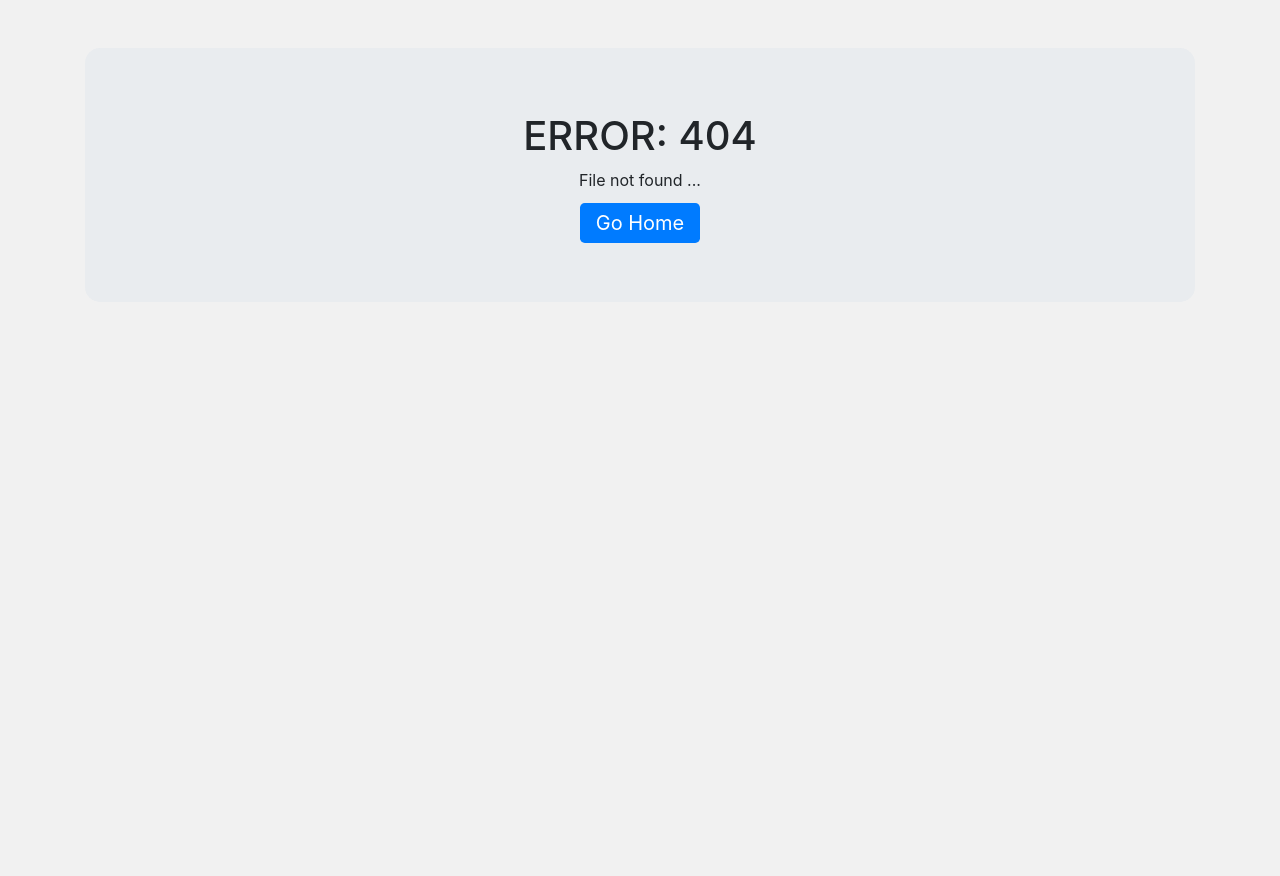
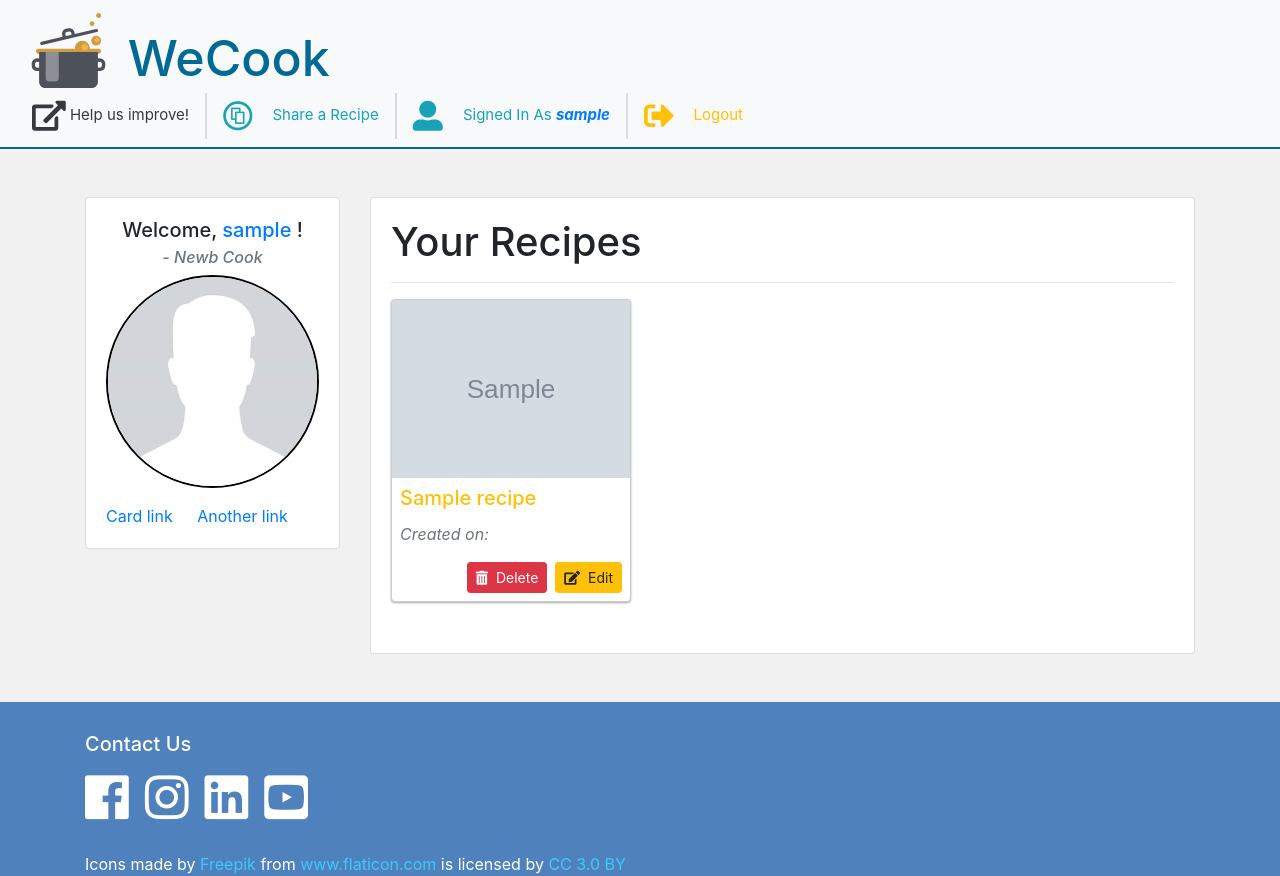
Before and after one commit to andyxor1/wecook, a Node server app: page /account/600000000000000000000001 in a window 1280 px wide. Before the commit the page ends 243 px from the top, so only its background shows below. Run offline with Node 20, Linux system fonts and the light colour scheme; a user stored in the database is signed in; tables that the repository leaves empty hold one stand-in row (values such as "Sample post"); grey boxes marked "Sample" are stand-in pictures; some libraries are stand-ins or nearby versions.

Commit message:
recipe_details done; working on delete routes

```diff
--- a/public/js/script.js
+++ b/public/js/script.js
@@ -21,6 +21,10 @@
 
 $(document).ready(function() {
   let userexistsOpened = false;
+
+  $(function () {
+    $('[data-toggle="tooltip"]').tooltip()
+  })
 
   $("#signupUsername").on("change", function() {
     console.log("cajsdlkfjasdlkfj;asdlkfj");
@@ -137,6 +141,11 @@
   //
   // })
 
+  $("#community_recipes_btn").click(function() {
+    console.log("called here")
+    $("#home_jumbotron" ).toggle("fold");
+  });
+
 
   $('#search_button').on("click", queryHandle);
     // var searchTerms = $("#search_input").val();
@@ -243,9 +252,4 @@
       })
   }
 
-
-
-
-
-
 });
--- a/public/stylesheets/index.css
+++ b/public/stylesheets/index.css
@@ -6,7 +6,50 @@
 html {
   height: 100%;
 }
+.pb-0 {
+  padding-bottom: 0;
+}
 
+/*
+/////////////////////
+// Dashboard Page CSS ////
+/////////////////////
+*/
+.recipe_preview.card {
+  box-shadow: 0 1px 3px rgba(0,0,0,0.12), 0 1px 2px rgba(0,0,0,0.24);
+  transition: all 0.3s cubic-bezier(.25,.8,.25,1);
+}
+.recipe_preview.card:hover {
+  box-shadow: 0 14px 28px rgba(0,0,0,0.25), 10px 10px 10px rgba(0,0,0,0.22);
+}
+
+.recipe_preview img.view_img{
+  border-radius: 5px;
+}
+
+/*
+/////////////////////
+// Account Page CSS ////
+/////////////////////
+*/
+
+.account .profile_pic {
+  border-radius: 50%;
+  border: 2px solid black;
+}
+
+.recipe_account_card {
+  padding-right: 0;
+  margin-bottom: 15px;
+}
+.recipe_account_card .card {
+  border: 1px solid #ccc;
+  box-shadow: 0 1px 3px rgba(0,0,0,0.12), 0 1px 2px rgba(0,0,0,0.24);
+  transition: all 0.3s cubic-bezier(.25,.8,.25,1);
+}
+.recipe_account_card .card:hover {
+  box-shadow: 0 14px 28px rgba(0,0,0,0.25), 0 10px 10px rgba(0,0,0,0.22);
+}
 /*
 /////////////////////
 // Index Page CSS ////
--- a/routes/app_routes.js
+++ b/routes/app_routes.js
@@ -27,6 +27,7 @@
 router.use(function(req, res, next) {
   console.log(req.user);
   res.locals.currentUser = req.user;
+  res.locals.isIndexPage = false;
   next();
 });
 
@@ -101,6 +102,7 @@
 });
 
 
+
 router.get('/reset', function( req, res) {
   res.render("pages/reset");
 });
@@ -118,13 +120,17 @@
 // INDEX ROUTES |
 // ------------------
 router.get('/', function(req, res, next) {
-    res.render('index');
+    res.render('index', {
+      currentUser: req.user,
+      isIndexPage: true,
+    });
 });
 
-router.get('/recipe/new', function ( req, res, next ) {
+router.get('/recipe/new', isLoggedIn, function ( req, res, next ) {
     console.log(recipe_tags);
     res.render('pages/new_recipe', {
       recipe_tags: recipe_tags,
+      currentUser: req.user,
     });
 });
 
@@ -136,8 +142,19 @@
 // ------------------
 // ACCOUNT ROUTES |
 // ------------------
-router.get('/account', function ( req, res, next ) {
-    res.render('pages/account');
+router.get('/account/:id', isLoggedIn, function ( req, res, next ) {
+    User.findById(req.params.id, function(err, user) {
+      if(err) { console.log(err); }
+      console.log(user);
+      Recipe.find({author: user.username}, function(err, recipes) {
+        console.log(recipes)
+        res.render('pages/account_details', {
+          user: user,
+          recipes: recipes,
+          currentUser: req.user
+        });
+      });
+    })
 });
 
 
@@ -160,6 +177,34 @@
 
   });
 });
+
+router.get('/dashboard/community', function ( req, res, next ) {
+
+  Recipe.find(function(err, recipes) {
+    if(err) { console.log(err); }
+    console.log("\n\n\n\n\n\n\n\n\n\n\n\n");
+    console.log(req.user);
+    console.log(req.body);
+    console.log("\n\n\n\n\n\n\n\n\n\n\n\n");
+    res.render('pages/dashboard_community', {
+      recipe_seeds: recipes,
+    });
+
+  });
+});
+router.delete("/recipe/:id", function( req, res) {
+
+  res.send("This is the recipe destory route");
+  // Recipe.findByIdAndRemove(req.params.id, function(err){
+  //   if(err) {
+  //     console.log("called in delete recipe route");
+  //   } else {
+  //     res.redirect("/dashboard")
+  //   }
+  //
+  // });
+});
+
 
 router.get('/recipe/:id', function ( req, res, next ) {
 
--- a/views/includes/nav.ejs
+++ b/views/includes/nav.ejs
@@ -7,22 +7,42 @@
           <span class="h1 title align-bottom">WeCook</span>
         </a>
     </div>
+
       <% if(currentUser) {%>
 
         <ul class="nav justify-content-end float-right">
-
+        <li class="nav-item">
+          <a class="nav-link active text-dark border-right" href="https://goo.gl/forms/Ou9ALwksv7czoxUe2" target="_blank">   <span> <i class="icon fas fa-external-link-alt"></i>  </span> Help us improve!</a>
+        </li>
         <li class="nav-item">
           <a class="nav-link active border-right text-info" href="/recipe/new">   <span> <i class="icon fab fa-creative-commons-share mr-3"></i>  </span> Share a Recipe</a>
         </li>
 
         <li class="nav-item">
-          <a class="nav-link active text-info border-right" href="#">   <span> <i class="icon fas fa-user-alt mr-3"></i> Signed In As <span class="font-italic text-primary font-weight-bold"><%= currentUser.username %></span> </span> </a>
+          <a class="nav-link active text-info border-right" href="/account/<%= currentUser.id %> ">   <span> <i class="icon fas fa-user-alt mr-3"></i> Signed In As <span class="font-italic text-primary font-weight-bold"><%= currentUser.username %></span> </span> </a>
         </li>
         <li class="nav-item">
           <a class="nav-link active text-warning" href="/logout">   <span> <i class="icon fas fa-sign-out-alt mr-3"></i>  </span> Logout</a>
         </li>
 
       </ul>
+    <% } else { %>
+      <% if (!isIndexPage) { %>
+        <ul class="nav justify-content-end float-right">
+          <li class="nav-item">
+            <a class="nav-link active text-dark border-right" href="https://goo.gl/forms/Ou9ALwksv7czoxUe2" target="_blank">   <span> <i class="icon fas fa-external-link-alt"></i>  </span> Help us improve!</a>
+          </li>
+            <li class="nav-item">
+              <a class="nav-link active text-info" href="/">   <span> <i class="icon fas fa-sign-in-alt mr-3"></i>  </span> Login</a>
+            </li>
+        </ul>
+      <% } else { %>
+        <ul class="nav justify-content-end float-right">
+          <li class="nav-item">
+            <a class="nav-link active text-dark" href="https://goo.gl/forms/Ou9ALwksv7czoxUe2" target="_blank">   <span> <i class="icon fas fa-external-link-alt"></i>  </span> Help us improve!</a>
+          </li>
+        </ul>
+      <% } %>
     <% } %>
   </nav>
 </div>
--- /dev/null
+++ b/views/includes/recipe_account_card.ejs
@@ -0,0 +1,19 @@
+<div class="col-sm-4 recipe_account_card">
+  <div class="card mr-3 mb-3">
+    <a href="#" data-toggle="modal" data-target="#recipe_<%= recipe.id %>">
+      <!-- Button trigger modal -->
+      <img class="card-img-top img-fluid" src="<%= recipe.picture %>" alt="<%= recipe.title %>">
+    </a>
+    <div class="card-body p-2">
+      <h5 class="card-title text-warning"><%= recipe.title %> </h5>
+      <p class="card-text text-muted font-italic">Created on: </p>
+
+      <a href="#" class="btn btn-sm btn-warning float-right ml-2"><i class="icon fas fa-edit mr-1"></i> Edit</a>
+      <form action="/recipe/<%= recipe.id %>" method="DELETE">
+        <button href="#" type="submit" class="btn btn-sm btn-danger float-right"><i class="icon fas fa-trash-alt mr-1"></i> Delete</button>
+      </form>
+    </div>
+  </div>
+</div>
+
+<%- include('../includes/recipe_modal', {recipe: recipe}); %>
--- /dev/null
+++ b/views/includes/recipe_modal.ejs
@@ -0,0 +1,62 @@
+<!-- Modal -->
+<div class="modal fade" id="recipe_<%= recipe.id %>" tabindex="-1" role="dialog" aria-labelledby="exampleModalCenterTitle" aria-hidden="true">
+  <div class="modal-dialog modal-dialog-centered modal-lg" role="document">
+    <div class="modal-content recipe_preview">
+      <div class="modal-header">
+        <h5 class="modal-title text-warning" id="recipe_<%= recipe.title %>_title"><%= recipe.title %></h5>
+        <button type="button" class="close" data-dismiss="modal" aria-label="Close">
+          <span aria-hidden="true">&times;</span>
+        </button>
+      </div>
+      <div class="modal-body">
+        <div class="row">
+          <div class="col-sm-4">
+            <img class="card-img-top img-fluid" src="<%= recipe.picture %>" alt="<%= recipe.title %>">
+            <div class="mt-3">
+              <p class="font-italic font-weight-bold"> <i class="icon mr-2 py-1 font-25 fas fa-tags"></i> Tags </p>
+              <div class="d-flex flex-wrap">
+                <% recipe.tags.forEach(function(tag) { %>
+                    <a href="#" class="mr-2 mb-2 px-2 tag text-dark disabled"><%= tag %></a>
+                <% }); %>
+              </div>
+            </div>
+          </div>
+          <div class="col-md-8 card-text">
+            <p><span class="font-italic font-weight-bold"><i class="icon mr-2 font-25 far fa-clock"></i> Prep Time:</span> <%= recipe.prep_time %> minutes</p>
+            <p><span class="font-italic font-weight-bold"><i class="icon mr-2 font-25 fas fa-clock"></i> Cook Time:</span> <%= recipe.cook_time %> minutes</p>
+
+            <p class="font-italic font-weight-bold"><i class="icon mr-2 font-25 fas fa-info-circle"></i> Description</p>
+            <p class="flex-wrap"><%=recipe.description %></p>
+
+            <div class="row">
+              <div class="col-sm-6 border-right">
+                <p class="font-italic font-weight-bold text-center"><i class="icon mr-2 font-25 fas fa-shopping-basket"></i> Ingredients</p>
+                <hr>
+                <ul>
+                  <% recipe.ingredients.forEach(function(ingredient) { %>
+                      <li><%= ingredient %></li>
+                  <% }); %>
+                </ul>
+
+              </div>
+              <div class="col-sm-6">
+                <p class="font-italic font-weight-bold text-center"><i class="icon mr-2 font-25 fas fa-shoe-prints"></i> Instructions</p>
+                <hr>
+                <ol>
+                  <% recipe.instructions.forEach(function(instruction) { %>
+                      <li><%= instruction %></li>
+                  <% }); %>
+                </ol>
+              </div>
+            </div>
+
+
+          </div>
+        </div>
+      </div>
+      <div class="modal-footer">
+        <button type="button" class="btn btn-dark" data-dismiss="modal">Close</button>
+      </div>
+    </div>
+  </div>
+</div>
--- a/views/index.ejs
+++ b/views/index.ejs
@@ -3,11 +3,12 @@
 
 <div class="container index">
 
-  <div class="jumbotron mt-5">
+  <div class="jumbotron mt-5" id="home_jumbotron">
     <div class="row">
       <div class="col-md-12 text-center">
           <h1 class="align-middle">  WECOOK </h1>
           <p class="align-middle font-italic">  - Designed for explorers  </p>
+          <a id="community_recipes_btn" href="/dashboard/community" class="btn btn-primary mb-3"><i class="icon fas fa-smile-beam"></i> View Community Recipes</a>
       </div>
     </div>
 
--- /dev/null
+++ b/views/pages/account_details.ejs
@@ -0,0 +1,50 @@
+<% include ../includes/header %>
+<% include ../includes/nav %>
+
+
+<div class="container mt-5 account">
+
+  <div class="row">
+    <div class="col-md-3">
+
+      <div class="card">
+        <div class="card-body">
+          <div class="text-center">
+            <h5 class="card-title">Welcome, <wbr> <span class="text-primary">  <%= user.username %> <wbr></span>!</h5>
+            <h6 class="card-subtitle mb-2 text-muted font-italic"> - Newb Cook
+
+            </h6>
+
+
+          </div>
+
+          <p class="card-text"><img src="/pictures/unknown_male.jpg" alt="<%= user.username %>" class="img-fluid profile_pic"></p>
+          <a href="#" class="card-link">Card link</a>
+          <a href="#" class="card-link">Another link</a>
+        </div>
+    </div>
+    </div>
+    <div class="col-md-9">
+      <div class="card">
+        <div class="card-body">
+          <h1>Your Recipes</h1>
+          <hr>
+
+          <div class="row d-flex flex-wrap">
+            <% recipes.forEach(function(recipe) { %>
+              <% console.log(recipe.title); %>
+              <%- include('../includes/recipe_account_card', {recipe: recipe}); %>
+            <% }); %>
+          </div>
+        </div>
+    </div>
+
+
+    </div>
+  </div>
+
+
+</div>
+
+
+<% include ../includes/footer %>
--- a/views/pages/login.ejs
+++ b/views/pages/login.ejs
@@ -29,7 +29,7 @@
 
         <div class="form-group row float-right">
           <div class="col-sm-12">
-            <a href="/dashboard" class="btn btn-primary float-right ml-2">Sign In</a>
+            <a id="loginButton" href="/dashboard" class="btn btn-primary float-right ml-2">Sign In</a>
             <button type="submit" class="btn btn-warning">Forgot Password</button>
           </div>
         </div>
```
Also changed, not shown: views/includes/recipe_list.ejs (+29 -4 lines), views/pages/account.ejs (deleted, +0 -12 lines), views/pages/dashboard_community.ejs (added, +32 -0 lines), public/pictures/unknown_male.jpg (added).
